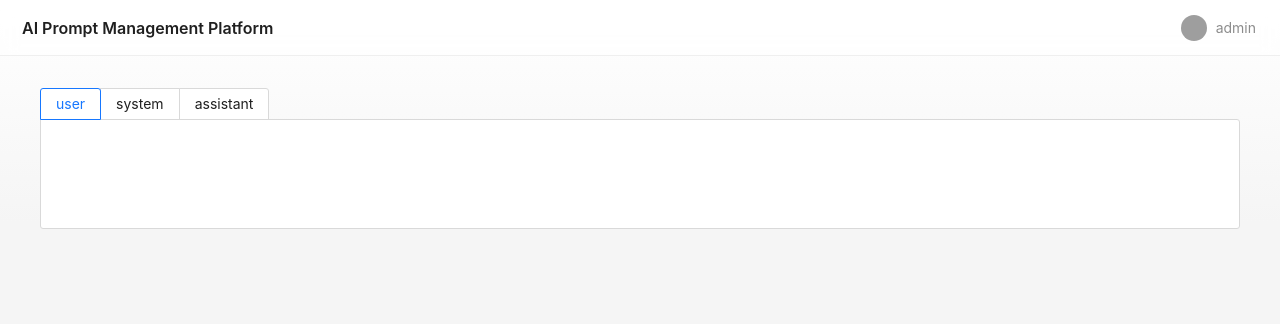
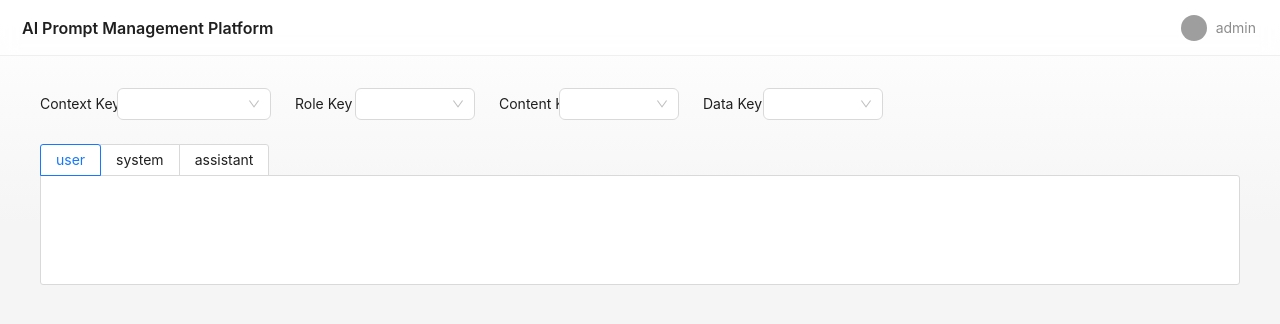
Before and after one commit to salphal/ai-prompt-front, a React (Vite) app: page /edit-prompt in a window 1280 px wide. Shown: the top 324 px of the page. Built offline with nearby package versions, Linux system fonts and the light colour scheme; grey boxes are pictures that could not be loaded.

Commit message:
feat: ✨ update

```diff
--- a/src/hooks/useTableColumns.tsx
+++ b/src/hooks/useTableColumns.tsx
@@ -1,6 +1,7 @@
 import {useEffect, useMemo, useState} from "react";
 import TextOverflowTip from "@/components/text-overflow-tip";
 import JsonViewer from "@/components/json-viewer";
+import {setColumnKeys} from "@/store/prompt.ts";
 
 export interface IUseTableColumnsProps {
 	columns?: Array<any>;
@@ -28,10 +29,11 @@ const useTableColumns = (props: IUseTableColumnsProps = {}) => {
 		}
 
 		if (Array.isArray(tableData) && tableData.length) {
-      columnKeys = Object.keys(tableData[0])
+			columnKeys = Object.keys(tableData[0]);
 		}
 
 		setFilterColumns(columnKeys);
+		setColumnKeys(columnKeys);
 	}, [columns, tableData]);
 
 	const tableColumns = useMemo(() => () => {
@@ -40,7 +42,7 @@ const useTableColumns = (props: IUseTableColumnsProps = {}) => {
 
 		const operationsColumn = {
 			key: 'table-operations-column',
-      title: '操作',
+			title: 'operations',
 			width: 200,
 			fixed: 'right' as any,
 			...operations
@@ -87,7 +89,7 @@ const useTableColumns = (props: IUseTableColumnsProps = {}) => {
 	const renderJsonView = (text: any, config: any) =>
 		<TextOverflowTip
 			width={config.width}
-      popRender={() => <JsonViewer src={text}/>}
+			popRender={() => <JsonViewer name={config.dataIndex} src={text}/>}
 			popAble
 		>{JSON.stringify(text)}</TextOverflowTip>;
 
--- /dev/null
+++ b/src/pages/edit-prompt/constants/form.ts
@@ -0,0 +1,13 @@
+export const PROMPT_FORM_KEYS = {
+	contextKey: 'contextKey',
+  roleKey: 'role',
+  contentKey: 'content',
+  dataKey: 'data',
+};
+
+export const PROMPT_FORM_LABELS: any = {
+	[PROMPT_FORM_KEYS.contextKey]: 'Context Key',
+  [PROMPT_FORM_KEYS.roleKey]: 'Role Key',
+  [PROMPT_FORM_KEYS.contentKey]: 'Content Key',
+  [PROMPT_FORM_KEYS.dataKey]: 'Data Key',
+};
--- a/src/pages/edit-prompt/edit-prompt.tsx
+++ b/src/pages/edit-prompt/edit-prompt.tsx
@@ -1,7 +1,12 @@
 import React, {useEffect} from "react";
 import PromptMessage from "@/components/prompt-message";
 import {useLocation} from "react-router-dom";
-import {Form} from "antd";
+import {Col, Form, Row, Select} from "antd";
+import usePromptStore, {setContextData} from "@/store/prompt.ts";
+import {useShallow} from "zustand/react/shallow";
+import {PROMPT_FORM_KEYS, PROMPT_FORM_LABELS} from "@/pages/edit-prompt/constants/form.ts";
+import {selectFilterOption} from "@/utils/antd/select.ts";
+import useEditPromptStore, {setPromptFormData} from "@/pages/edit-prompt/store.ts";
 
 export interface EditPromptProps {
   [key: string]: any;
@@ -10,18 +15,71 @@ export interface EditPromptProps {
 const EditPrompt: React.FC<EditPromptProps> = (props: EditPromptProps) => {
 
   const location = useLocation();
-  console.log('=>(edit-prompt.tsx:12) location', location);
+  const {
+    columnKeysOptions,
+    contextKeysOptions,
+    contextData
+  } = usePromptStore(useShallow((state: any) => state));
+
+  const {
+    promptFormData
+  } = useEditPromptStore(useShallow((state: any) => state));
+  console.log("=>(edit-prompt.tsx:27) promptFormData", promptFormData);
+
+  const [form] = Form.useForm();
 
   const {} = props;
 
   useEffect(() => {
-  }, []);
+    form.setFieldsValue(promptFormData);
+  }, [promptFormData]);
+
+  const contextSelectOnChange = (value: string) => {
+    setContextData(location.state[value]);
+  };
+
+  const formOnValueChange = (changedValues: any, allValues: any) => {
+    setPromptFormData(allValues);
+  };
 
   return (
     <React.Fragment>
 
-      <Form>
-
+      <Form
+        form={form}
+        labelCol={{span: 8}}
+        wrapperCol={{span: 16}}
+        labelAlign={'left'}
+        onValuesChange={formOnValueChange}
+      >
+        <Row gutter={24} justify="start">
+          <Col span={5} >
+            <Form.Item name={PROMPT_FORM_KEYS.contextKey} label={PROMPT_FORM_LABELS[PROMPT_FORM_KEYS.contextKey]}>
+              <Select
+                onChange={contextSelectOnChange}
+                options={columnKeysOptions()}
+                filterOption={selectFilterOption}
+                showSearch
+                allowClear
+              />
+            </Form.Item>
+          </Col>
+          <Col span={4}>
+            <Form.Item name={PROMPT_FORM_KEYS.roleKey} label={PROMPT_FORM_LABELS[PROMPT_FORM_KEYS.roleKey]}>
+              <Select options={contextKeysOptions()} filterOption={selectFilterOption} showSearch allowClear/>
+            </Form.Item>
+          </Col>
+          <Col span={4}>
+            <Form.Item name={PROMPT_FORM_KEYS.contentKey} label={PROMPT_FORM_LABELS[PROMPT_FORM_KEYS.contentKey]}>
+              <Select options={contextKeysOptions()} filterOption={selectFilterOption} showSearch allowClear/>
+            </Form.Item>
+          </Col>
+          <Col span={4}>
+            <Form.Item name={PROMPT_FORM_KEYS.dataKey} label={PROMPT_FORM_LABELS[PROMPT_FORM_KEYS.dataKey]}>
+              <Select options={contextKeysOptions()} filterOption={selectFilterOption} showSearch allowClear/>
+            </Form.Item>
+          </Col>
+        </Row>
       </Form>
       <PromptMessage/>
 
--- /dev/null
+++ b/src/pages/edit-prompt/store.ts
@@ -0,0 +1,63 @@
+import { create } from 'zustand';
+import { createJSONStorage, persist } from "zustand/middleware";
+import {setStoreProperties} from "@/utils/zustand.ts";
+
+export interface IEditPromptStore {
+  [key: string]: any
+
+  promptFormData: any;
+}
+
+export const initialEditPromptData = {
+  editPromptData: {},
+  promptFormData: {}
+}
+
+// useShallow(); 对象浅比较, 减少重绘
+// const {
+//  editPromptData,
+// } = useEditPromptStore(useShallow((state: any) => state));
+const useEditPromptStore = create(
+  persist<IEditPromptStore>(
+    (set, get) => ({
+      ...initialEditPromptData
+      // data: [],
+      // setData: () => set(state => ({data: state.count})),
+      // getData: () => get().data.map((v: any) => !!v),
+    }),
+    {
+      name: 'editPromptStore', // unique name
+      version: 1,
+      storage: createJSONStorage(() => localStorage), // localStorage | sessionStorage | ...
+    },
+  ),
+);
+
+export const setEditPromptStore = (props: any) =>
+  useEditPromptStore.setState((prev: any) => ({...prev, ...props}));
+
+export const setEditPromptProperty = (
+  key: string,
+  value: any,
+  merge = true,
+  insertBefore = false,
+  isDeconstruct = false
+) =>
+  setStoreProperties(useEditPromptStore, key, value, merge, insertBefore, isDeconstruct);
+
+export const setEditPromptData = (value: any, merge = true, insertBefore = false, isDeconstruct = false) =>
+  setEditPromptProperty('editPromptData', value, merge, insertBefore, isDeconstruct);
+
+export const setPromptFormData = (value: any, merge = true, insertBefore = false, isDeconstruct = false) =>
+  setEditPromptProperty('promptFormData', value, merge, insertBefore, isDeconstruct);
+
+export const resetEditPromptData = () =>
+  setEditPromptProperty('editPromptData', initialEditPromptData.editPromptData, false);
+
+export const resetEditPromptStore = () =>
+  useEditPromptStore.setState({...initialEditPromptData});
+
+export const clearEditPromptStoreStorage = () =>
+  useEditPromptStore.persist.clearStorage();
+
+export default useEditPromptStore;
--- a/src/pages/home/home.tsx
+++ b/src/pages/home/home.tsx
@@ -25,15 +25,13 @@ const Home: ForwardRefRenderFunction<HomeRef, HomeProps> = (
   ref: Ref<HomeRef | HTMLDivElement>
 ) => {
 
+  const [form] = useForm();
   const navigate = useNavigate();
-
-  const [form] = useForm();
-
-  const {} = props;
-
   const {
     promptData,
+    columnKeysOptions
   } = usePromptStore(useShallow((state: any) => state));
+  console.log("=>(home.tsx:35) columnKeysOptions", columnKeysOptions);
 
   const {height: tableHeight} = useClientRect({id: 'table-wrapper'});
   const tableScroll = {
@@ -79,7 +77,7 @@ const Home: ForwardRefRenderFunction<HomeRef, HomeProps> = (
       );
     }
   }
-  const {tableColumns, filterColumns} = useTableColumns({tableData: promptData, operations: tableOperationsColumn})
+  const {tableColumns} = useTableColumns({tableData: promptData, operations: tableOperationsColumn})
 
   const paginationOnChange = (current: number, pageSize: number) => {
     setPaginationConfig((prev: any) => ({...prev, current, pageSize}));
@@ -123,7 +121,7 @@ const Home: ForwardRefRenderFunction<HomeRef, HomeProps> = (
         <div className={'flex flex-row justify-between items-center py-2'}>
           <Form form={form} layout={'inline'}>
             <Form.Item name={FILTER_KEYS.key} label={FILTER_LABELS[FILTER_KEYS.key]}>
-              <Select style={{width: 120}} options={filterColumns.map(k => ({label: k, value: k}))}/>
+              <Select style={{width: 120}} options={columnKeysOptions()}/>
             </Form.Item>
             <Form.Item name={FILTER_KEYS.value} label={FILTER_LABELS[FILTER_KEYS.value]}>
               <Input/>
--- a/src/pages/overview/overview.tsx
+++ b/src/pages/overview/overview.tsx
@@ -56,7 +56,7 @@ const Overview: React.FC<OverviewProps> = (props: OverviewProps) => {
 
         <div className={Styles.info}>
           <div className={Styles.title}>挑选一个提示词</div>
-          <div className={Styles.subTitle}>现在开始, 与面具提示词的灵魂碰撞</div>
+          <div className={Styles.subTitle}>现在开始, 与提示词的灵魂碰撞</div>
         </div>
         <div className={Styles.controller}>
           <Button className={'mr-3'} icon={<EyeOutlined/>}><Link to={'/home'}>查看全部</Link></Button>
--- a/src/store/prompt.ts
+++ b/src/store/prompt.ts
@@ -1,13 +1,24 @@
 import {create} from 'zustand';
 import {createJSONStorage, persist} from "zustand/middleware";
 import {setStoreProperties} from "@/utils/zustand.ts";
+import {isObject} from "@/utils/is-type.ts";
+import {createSelectOptions} from "@/utils/antd/select.ts";
 
 export interface IPromptStore {
   [key: string]: any
+
+  /** */
+  promptData: Array<any>;
+  /** */
+  columnKeys: Array<any>;
+  /** */
+  contextData:  Array<any>;
 }
 
 export const initialPromptData = {
   promptData: [],
+  columnKeys: [],
+  contextData: [],
 }
 
 // useShallow(); 对象浅比较, 减少重绘
@@ -17,7 +28,16 @@ export const initialPromptData = {
 const usePromptStore = create(
   persist<IPromptStore>(
     (set, get) => ({
-      ...initialPromptData
+      ...initialPromptData,
+      // data: [],
+      // setData: () => set(state => ({data: state.count})),
+      // getData: () => get().data.map((v: any) => !!v),
+      columnKeysOptions: () => createSelectOptions(get().columnKeys),
+      contextKeysOptions: () => {
+        const contextData = get().contextData;
+        if (!Array.isArray(contextData) || !contextData.length) return [];
+        return createSelectOptions(Object.keys(get().contextData[0]));
+      }
     }),
     {
       name: 'promptStore', // unique name
@@ -42,8 +62,11 @@ export const setPromptProperty = (
 export const setPromptData = (value: any, merge = true, insertBefore = false, isDeconstruct = false) =>
   setPromptProperty('promptData', value, merge, insertBefore, isDeconstruct);
 
-export const resetPromptData = () =>
-  setPromptProperty('promptData', initialPromptData.promptData, false);
+export const setColumnKeys = (value: any, merge = true, insertBefore = false, isDeconstruct = false) =>
+  setPromptProperty('columnKeys', value, merge, insertBefore, isDeconstruct);
+
+export const setContextData = (value: any, merge = false, insertBefore = false, isDeconstruct = false) =>
+   setPromptProperty('contextData', Array.isArray(value) ? value : [], merge, insertBefore, isDeconstruct);
 
 export const resetPromptStore = () =>
   usePromptStore.setState({...initialPromptData});
--- /dev/null
+++ b/src/utils/antd/select.ts
@@ -0,0 +1,6 @@
+export const selectFilterOption = (input: string, option?: { label: string; value: string }) =>
+  (option?.label ?? '').toLowerCase().includes(input.toLowerCase());
+
+export const createSelectOptions = (data: Array<any>) =>
+  (Array.isArray(data) && data.length) ?
+  data.map((k: any) => ({label: k, value: k})) : [];
--- /dev/null
+++ b/src/utils/is-type.ts
@@ -0,0 +1,75 @@
+export function isSymbol<T extends number>(value: T | unknown): value is number {
+  return typeof value === 'symbol';
+}
+
+export function isNumber<T extends number>(value: T | unknown): value is number {
+  return typeof value === 'number';
+}
+
+export function isBigint<T extends number>(value: T | unknown): value is number {
+  return typeof value === 'bigint';
+}
+
+export function isString<T extends string>(value: T | unknown): value is string {
+  return typeof value === 'string';
+}
+
+export function isBoolean<T extends boolean>(value: T | unknown): value is boolean {
+  return typeof value === 'boolean';
+}
+
+export function isUndefined<T extends undefined>(value: T | unknown): value is undefined {
+  return typeof value === 'undefined';
+}
+
+export function isNull<T extends null>(value: T | unknown): value is null {
+  return Object.prototype.toString.call(value) === '[object Null]';
+}
+
+export function isObject<T extends object>(value: T | unknown): value is object {
+  return Object.prototype.toString.call(value) === '[object Object]'
+}
+
+export function isArray<T extends any[]>(value: T | unknown): value is T {
+  return Object.prototype.toString.call(value) === '[object Array]'
+}
+
+export function isEmptyArray<T extends any[]>(value: T | unknown): value is T {
+  return isArray(value) && !!value.length;
+}
+
+export function isFunction<T extends (...args: any[]) => any | void | never>(value: T | unknown): value is T {
+  return Object.prototype.toString.call(value) === '[object Function]'
+}
+
+export function isCallableFunc<T extends (...args: any[]) => any | void | never>(value: T | unknown): value is T {
+  return value instanceof Function && (value).call !== undefined;
+}
+
+export function isDate<T extends Date>(value: T | unknown): value is T {
+  return Object.prototype.toString.call(value) === '[object Date]'
+}
+
+export function isRegExp<T extends RegExp>(value: T | unknown): value is T {
+  return Object.prototype.toString.call(value) === '[object RegExp]'
+}
+
+export function isPromise<T extends Promise<any>>(value: T | unknown): value is T {
+  return Object.prototype.toString.call(value) === '[object Promise]'
+}
+
+export function isSet<T extends Set<any>>(value: T | unknown): value is T {
+  return Object.prototype.toString.call(value) === '[object Set]'
+}
+
+export function isMap<T extends Map<any, any>>(value: T | unknown): value is T {
+  return Object.prototype.toString.call(value) === '[object Map]'
+}
+
+export function isFile<T extends File>(value: T | unknown): value is T {
+  return Object.prototype.toString.call(value) === '[object File]'
+}
+
+export const isCallableRef = (ref: any, method: any) => {
+  return !!ref && !!ref.current && isFunction(ref.current[method]);
+}
--- a/tsconfig.json
+++ b/tsconfig.json
@@ -16,8 +16,8 @@
 
     /* Linting */
     "strict": true,
-    "noUnusedLocals": true,
-    "noUnusedParameters": true,
+    "noUnusedLocals": false,
+    "noUnusedParameters": false,
     "noFallthroughCasesInSwitch": true,
 
     /* alias */
```
Also changed, not shown: .eslintrc.cjs, 1 other file (tests, documents, lock files or other folders). Lines whose indentation alone changed are shown as unchanged.
